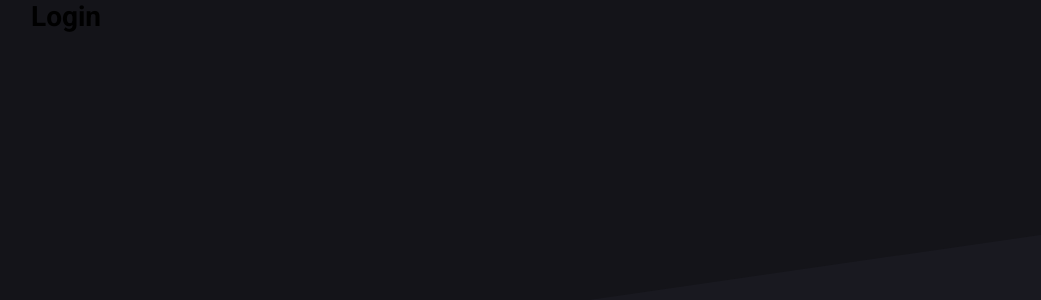
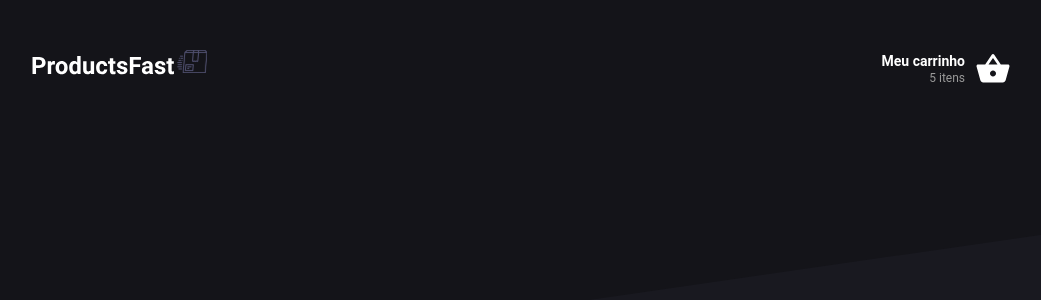
Before and after one commit to dannyelgjl/Venturi, a React (Create React App) app in the folder web/: page / in a window 1280 px wide. Shown: the top 300 px of the page, without its empty margins (119-1160 px from the left). Built offline with nearby package versions, Linux system fonts and the light colour scheme.

Commit message:
feature/Creating Header component

```diff
--- a/web/package.json
+++ b/web/package.json
@@ -8,6 +8,7 @@
     "@testing-library/user-event": "^12.1.10",
     "react": "^17.0.1",
     "react-dom": "^17.0.1",
+    "react-icons": "^3.11.0",
     "react-router-dom": "^5.2.0",
     "react-scripts": "4.0.0",
     "styled-components": "^5.2.1",
--- a/web/src/App.js
+++ b/web/src/App.js
@@ -2,11 +2,14 @@ import React from 'react';
 import { BrowserRouter } from 'react-router-dom';
 
 import GlobalStyles from './styles/global';
+import Header from './components/Header';
+
 import Routes from './routes';
 
 const App = () => {
   return (
     <BrowserRouter>
+      <Header />
       <Routes />
       <GlobalStyles />
     </BrowserRouter>
--- /dev/null
+++ b/web/src/components/Header.js
@@ -0,0 +1,30 @@
+import React from 'react';
+import { Link } from 'react-router-dom';
+
+import { MdShoppingBasket } from 'react-icons/md';
+
+
+import { Container, Cart } from './styles';
+
+import logo from '../assets/images/logo.svg';
+
+const Header = () => {
+  return (
+    <Container>
+      <Link to="/">
+        <img src={logo} alt="ProductFast"/>
+      </Link>
+
+      <Cart to="/cart">
+        <div>
+          <strong>Meu carrinho</strong>
+          <span>5 itens</span>
+        </div>
+
+        <MdShoppingBasket size={36} color="#FFF"/>
+      </Cart>
+    </Container>
+  );
+}
+
+export default Header;
--- /dev/null
+++ b/web/src/components/styles.js
@@ -0,0 +1,35 @@
+import styled from 'styled-components';
+import { Link } from 'react-router-dom';
+
+export const Container = styled.header`
+  display: flex;
+  justify-content: space-between;
+  align-items: center;
+  margin: 50px 0;
+`;
+
+export const Cart = styled(Link)`
+  display: flex;
+  align-items: center;
+  text-decoration: none;
+  transition: opacity 0.2s;
+
+  &:hover {
+    opacity: 0.7;
+  }
+
+  div {
+    text-align: right;
+    margin-right: 10px;
+
+    strong {
+      display: block;
+      color: #FFF;
+    }
+
+    span {
+      font-size: 12px;
+      color: #999
+    }
+  }
+`;
--- a/web/src/pages/login/index.js
+++ b/web/src/pages/login/index.js
@@ -2,7 +2,7 @@ import React from 'react'
 
 const Login = () => {
   return (
-    <h1>Login</h1>
+  <div></div>
   )
 }
 
```
Also changed, not shown: web/src/assets/images/logo.svg (added), 1 other file (tests, documents, lock files or other folders).
